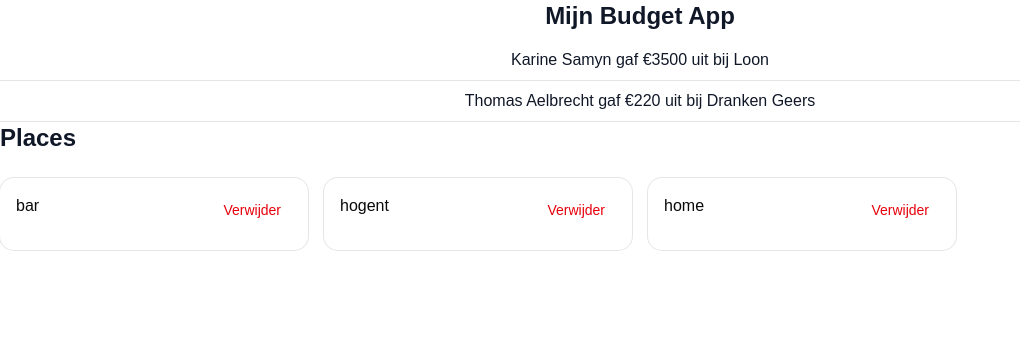
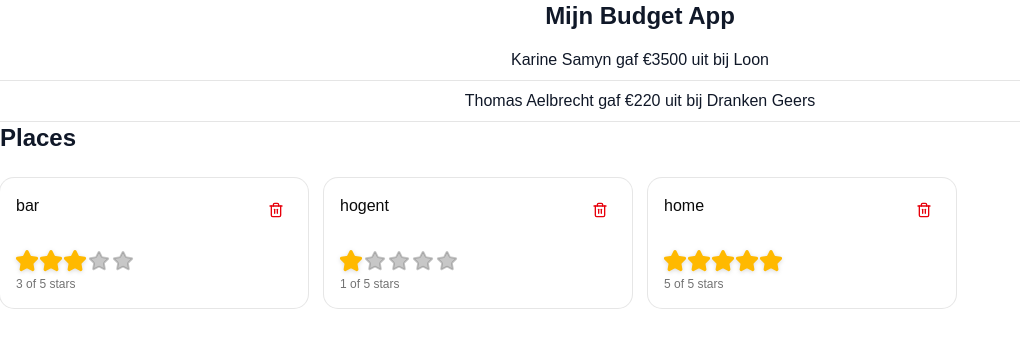
Before and after one commit to HOGENT-frontendweb/frontendweb-budget, a React (Vite) app: page / in a window 1280 px wide. Shown: the top 348 px of the page, without its empty margins (0-1020 px from the left). Built offline with nearby package versions, Linux system fonts and the light colour scheme.

Commit message:
Hoofdstuk 2: StarRating component toegevoegd

```diff
--- a/src/components/places/Place.tsx
+++ b/src/components/places/Place.tsx
@@ -1,12 +1,19 @@
 import type { Place as PlaceType } from '../../types';
 import { Button } from '@/components/ui/button';
-import { Card, CardAction, CardHeader, CardTitle } from '@/components/ui/card';
+import { Card, CardAction, CardHeader, CardTitle, CardContent } from '@/components/ui/card';
+import StarRating from './StarRating';
+import { Trash2 } from 'lucide-react';
 
 interface PlaceProps extends PlaceType {
   onDelete: (id: number) => void;
+  onRate: (id: number, newRating: number) => void;
 }
 
-const Place = ({ id, name, onDelete }: PlaceProps) => {
+const Place = ({ id, name, rating, onDelete, onRate }: PlaceProps) => {
+
+  const handleRate = (newRating: number) => {
+    onRate(id, newRating);
+  };
 
   const handleDelete = () => {
     onDelete(id);
@@ -20,12 +27,16 @@ const Place = ({ id, name, onDelete }: PlaceProps) => {
           <Button
             variant='link'
             onClick={handleDelete}
+            size='icon'
             className='text-destructive hover:text-destructive'
           >
-            Verwijder
+            <Trash2 className='h-4 w-4' />
           </Button>
         </CardAction>
       </CardHeader>
+      <CardContent>
+        <StarRating selectedStars={rating} onRate={handleRate} />
+      </CardContent>
     </Card>
   );
 };
--- a/src/components/places/PlacesList.tsx
+++ b/src/components/places/PlacesList.tsx
@@ -9,6 +9,11 @@ const PlacesList = () => {
     setPlaces((places) => places.filter((p) => p.id !== id));
   };
 
+  const handleRatePlace = (id: number, rating: number) => {
+    const newPlaces = places.map((p) => (p.id === id ? { ...p, rating } : p));
+    setPlaces(newPlaces);
+  };
+
   return (
     <>
       <h1 className='text-2xl font-semibold mb-6'>Places</h1>
@@ -18,7 +23,7 @@ const PlacesList = () => {
             a.name.toUpperCase().localeCompare(b.name.toUpperCase()),
           )
           .map((p) => (
-            <Place key={p.id} {...p} onDelete={handleDeletePlace} />
+            <Place key={p.id} {...p} onDelete={handleDeletePlace} onRate={handleRatePlace} />
           ))}
       </div>
     </>
--- /dev/null
+++ b/src/components/places/StarRating.tsx
@@ -0,0 +1,43 @@
+import { StarIcon } from 'lucide-react';
+import { cn } from '@/lib/utils';
+
+interface StarProps {
+  index: number;
+  selected?: boolean;
+  onSelect?: (index: number) => void;
+}
+
+function Star({ index, selected = false, onSelect = () => { } }: StarProps) {
+  const handleClick = () => {
+    onSelect(index + 1);
+  };
+  return (
+    <StarIcon size={22} className={cn('cursor-pointer transition-all duration-150 fill-current', {
+      'text-amber-400 scale-110 drop-shadow-sm': selected,
+      'text-muted-foreground/40': !selected,
+    })}
+      onClick={handleClick} />
+  );
+}
+
+interface StarRatingProps {
+  totalStars?: number;
+  selectedStars?: number;
+  onRate: (rating: number) => void;
+}
+
+export default function StarRating({ totalStars = 5, selectedStars = 0, onRate }: StarRatingProps) {
+  const stars = [...new Array(totalStars)];
+  return (
+    <div className='flex flex-col gap-1'>
+      <div className='flex flex-row items-center gap-0.5'>
+        {stars.map((_, i) => (
+          <Star key={i} selected={selectedStars > i} index={i} onSelect={onRate} />
+        ))}
+      </div>
+      <p className='text-xs text-muted-foreground'>
+        {selectedStars} of {totalStars} stars
+      </p>
+    </div>
+  );
+}
```
